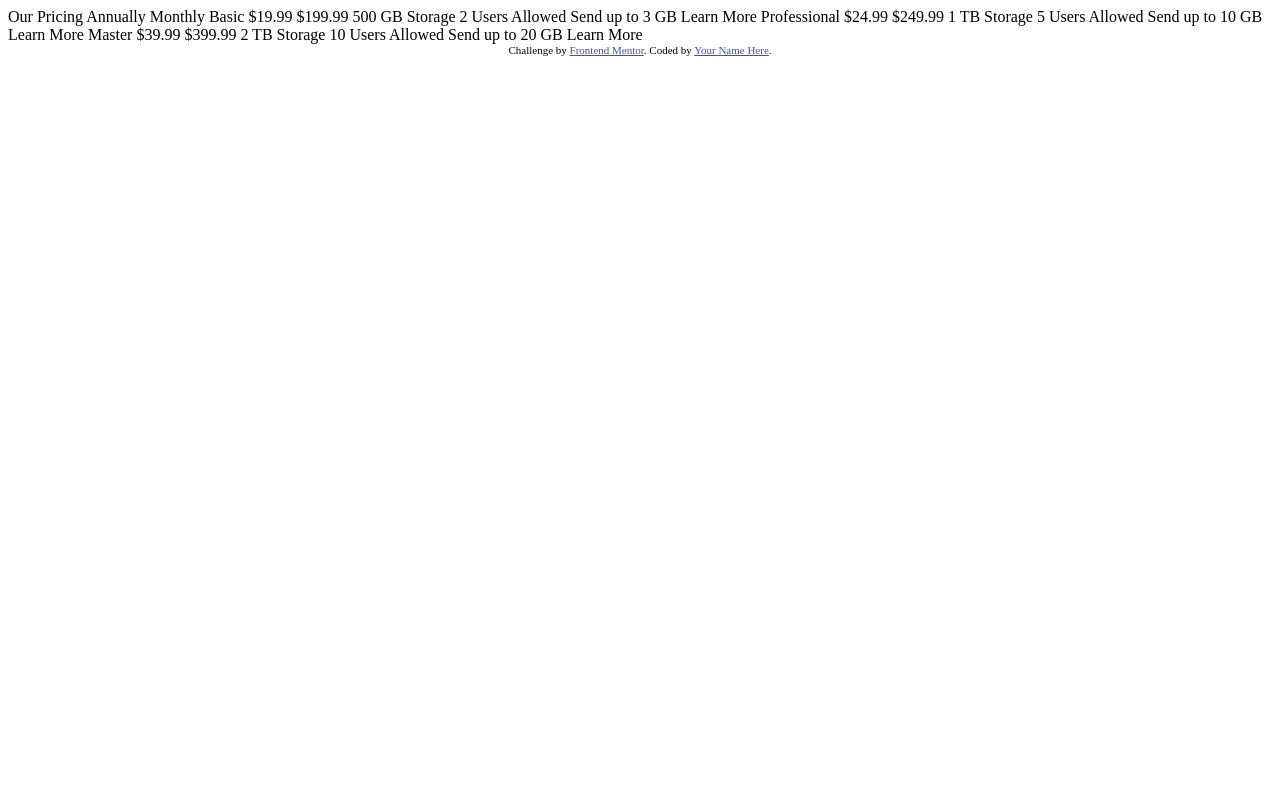
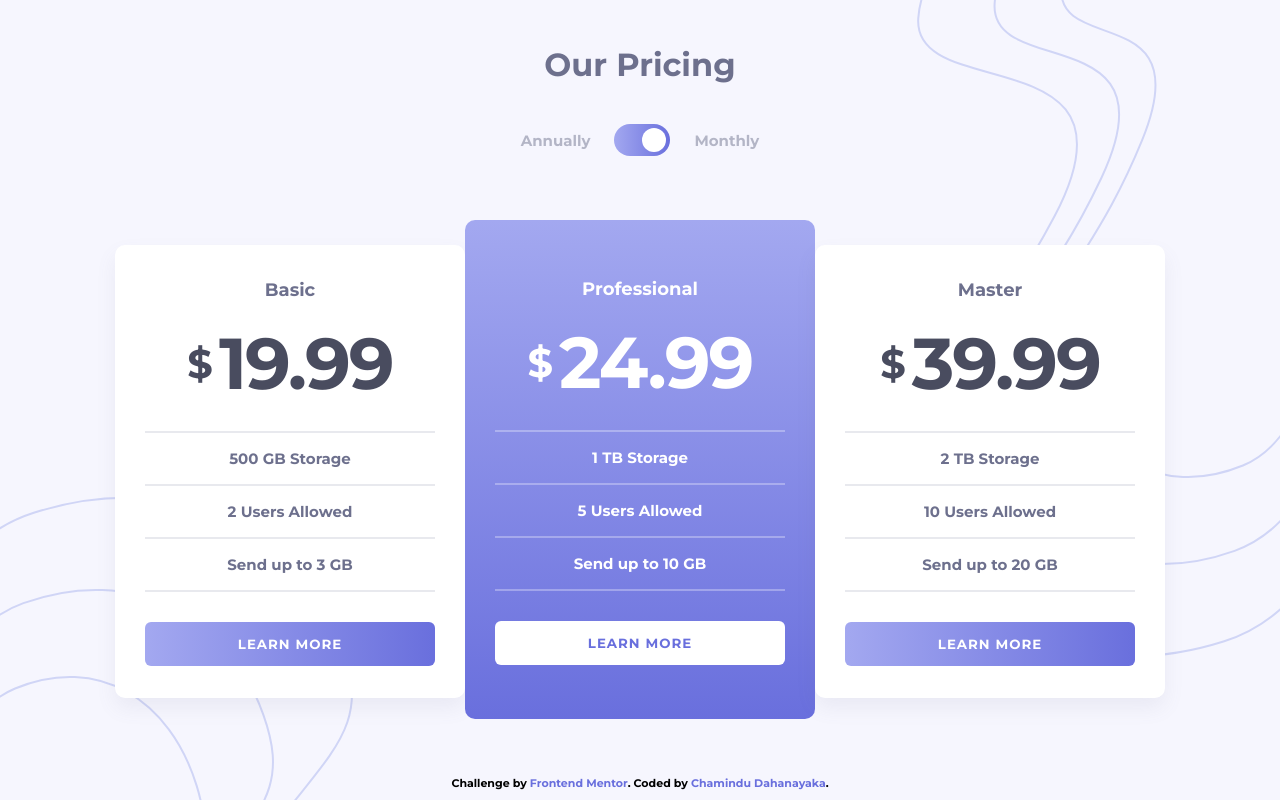
Before and after one commit to ChaminduD/Pricing-component-with-toggle, a plain HTML site: page index.html in a window 1280 px wide. Drawn offline with Linux system fonts and the light colour scheme.

Commit message:
Modified Files

```diff
--- a/index.html
+++ b/index.html
@@ -2,51 +2,86 @@
 <html lang="en">
 <head>
   <meta charset="UTF-8">
-  <meta name="viewport" content="width=device-width, initial-scale=1.0"> <!-- displays site properly based on user's device -->
+  <meta name="viewport" content="width=device-width, initial-scale=1.0">
 
   <link rel="icon" type="image/png" sizes="32x32" href="./images/favicon-32x32.png">
+  <link rel="stylesheet" href="style.css">
 
-  <title>Frontend Mentor | [Challenge Name Here]</title>
+  <link rel="preconnect" href="https://fonts.googleapis.com">
+  <link rel="preconnect" href="https://fonts.gstatic.com" crossorigin>
+  <link href="https://fonts.googleapis.com/css2?family=Montserrat:ital,wght@0,700;1,700&display=swap" rel="stylesheet">
 
-  <!-- Feel free to remove these styles or customise in your own stylesheet 👍 -->
-  <style>
-    .attribution { font-size: 11px; text-align: center; }
-    .attribution a { color: hsl(228, 45%, 44%); }
-  </style>
+  <title>Frontend Mentor | Pricing component with toggle</title>
 </head>
 <body>
+  <header>
+    <h1>Our Pricing</h1>
 
-  Our Pricing
-  Annually
-  Monthly
+    <div class="plan">
+      <span>Annually</span>
+      <label for="toggle" class="toggle-container">
+        <input type="checkbox" name="toggle" id="toggle" onclick="selectPlan()">
+        <span class="toggle-slider"></span>
+      </label>
+      <span>Monthly</span>
+    </div>
+  </header>
 
-  Basic
-  &dollar;19.99
-  &dollar;199.99
-  500 GB Storage
-  2 Users Allowed
-  Send up to 3 GB
-  Learn More
+  <main>
+    <section>
+      <h2>Basic</h2>
+      <p class="monthly"><span>&dollar;</span>19.99</p>
+      <p class="annually"><span>&dollar;</span>199.99</p>
+      <ul>
+        <hr>
+        <li>500 GB Storage</li>
+        <hr>
+        <li>2 Users Allowed</li>
+        <hr>
+        <li>Send up to 3 GB</li>
+        <hr>
+      </ul>
+      <button>Learn More</button>
+    </section>
 
-  Professional
-  &dollar;24.99
-  &dollar;249.99
-  1 TB Storage
-  5 Users Allowed
-  Send up to 10 GB
-  Learn More
+    <section>
+      <h2>Professional</h2>
+      <p class="monthly"><span>&dollar;</span>24.99</p>
+      <p class="annually"><span>&dollar;</span>249.99</p>
+      <ul>
+        <hr>
+        <li>1 TB Storage</li>
+        <hr>
+        <li>5 Users Allowed</li>
+        <hr>
+        <li>Send up to 10 GB</li>
+        <hr>
+      </ul>
+      <button>Learn More</button>
+    </section>
 
-  Master
-  &dollar;39.99
-  &dollar;399.99
-  2 TB Storage
-  10 Users Allowed
-  Send up to 20 GB
-  Learn More
+    <section>
+      <h2>Master</h2>
+      <p class="monthly"><span>&dollar;</span>39.99</p>
+      <p class="annually"><span>&dollar;</span>399.99</p>
+      <ul>
+        <hr>
+        <li>2 TB Storage</li>
+        <hr>
+        <li>10 Users Allowed</li>
+        <hr>
+        <li>Send up to 20 GB</li>
+        <hr>
+      </ul>
+      <button>Learn More</button>
+    </section>
+  </main>
 
-  <div class="attribution">
+  <footer class="attribution">
     Challenge by <a href="https://www.frontendmentor.io?ref=challenge" target="_blank">Frontend Mentor</a>.
-    Coded by <a href="#">Your Name Here</a>.
-  </div>
+    Coded by <a href="https://www.linkedin.com/in/chamindudahanayaka/">Chamindu Dahanayaka</a>.
+  </footer>
+
+  <script src="script.js"></script>
 </body>
 </html>
--- /dev/null
+++ b/script.js
@@ -0,0 +1,28 @@
+const toggle = document.getElementById("toggle");
+const monthly = document.querySelectorAll(".monthly");
+const annually = document.querySelectorAll(".annually");
+
+document.addEventListener('keydown', (event) => {
+    if(event.key === ' ' || event.key === 'Enter'){
+        toggle.checked = !toggle.checked;
+        selectPlan();
+    }
+});
+
+function selectPlan(){
+    if(toggle.checked){
+        monthly.forEach(element => {
+            element.style.display = 'none';
+        });
+        annually.forEach(element => {
+            element.style.display = 'flex';
+        });
+    }else{
+        monthly.forEach(element => {
+            element.style.display = 'flex';
+        });
+        annually.forEach(element => {
+            element.style.display = 'none';
+        });
+    }
+}
--- /dev/null
+++ b/style.css
@@ -0,0 +1,224 @@
+*{
+    margin: 0;
+    padding: 0;
+    box-sizing: border-box;
+    font-family: "Montserrat", sans-serif;
+}
+body{
+    min-height: 100vh;
+    width: 100%;
+    display: flex;
+    align-items: center;
+    justify-content: center;
+    flex-direction: column;
+    position: relative;
+    background-color: hsl(240, 78%, 98%);
+}
+body::before{
+    content: '';
+    position: fixed;
+    top: -36px;
+    right: -194px;
+    width: 100%;
+    height: 100%;
+    background-image: url('images/bg-top.svg');
+    background-repeat: no-repeat;
+    background-position: right top;
+    pointer-events: none;
+    z-index: -1;
+}
+header{
+    margin-top: 64px;
+}
+h1{
+    text-align: center;
+    color: hsl(233, 13%, 49%);
+    margin-bottom: 16px;
+}
+.plan{
+    display: flex;
+    align-items: center;
+    font-size: 15px;
+    color: hsl(234, 14%, 74%);
+}
+.toggle-container{
+    display: inline-block;
+    background: linear-gradient(90deg, hsl(236, 72%, 79%), hsl(237, 63%, 64%));
+    width: 56px;
+    height: 32px;
+    position: relative;
+    border-radius: 20px;
+    margin: 24px;
+    cursor: pointer;
+}
+.toggle-container:hover{
+    background: hsla(236, 72%, 79%, 0.7);
+}
+#toggle{
+    display: none;
+}
+#toggle:checked + .toggle-slider{
+    transform: translateX(-24px);
+}
+.toggle-slider{
+    display: inline-block;
+    background-color: hsl(0, 0%, 100%);
+    height: 24px;
+    width: 24px;
+    border-radius: 50%;
+    position: absolute;
+    right: 4px;
+    top: 4px;
+    transition: transform 0.4s;
+}
+main{
+    width: 100%;
+    padding: 24px;
+    text-align: center;
+    margin: 32px 0 52px;
+}
+section{
+    background-color: hsl(0, 0%, 100%);
+    padding: 34px 30px;
+    border-radius: 10px;
+    box-shadow: 0 10px 20px hsla(234, 13%, 49%, 0.092);
+}
+section:nth-child(2){
+    background: linear-gradient(hsl(236, 72%, 79%), hsl(237, 63%, 64%));
+    margin: 30px 0;
+    box-shadow: none;
+}
+section:nth-child(2) h2{
+    color: hsl(0, 0%, 100%);
+}
+section:nth-child(2) p{
+    color: hsl(0, 0%, 100%);
+}
+section:nth-child(2) hr{
+    border-color: hsla(0, 0%, 100%, 0.3);
+}
+section:nth-child(2) ul li{
+    color: hsl(0, 0%, 100%);
+}
+section:nth-child(2) button{
+    background: hsl(0, 0%, 100%);
+    color: hsl(237, 63%, 64%);
+}
+section:nth-child(2) button:hover{
+    background: transparent;
+    border: 1px solid hsl(0, 0%, 100%);
+    color: hsl(0, 0%, 100%);
+}
+section h2{
+    font-size: 18px;
+    color: hsl(233, 13%, 49%);
+    margin-bottom: 18px;
+}
+section p{
+    font-size: 72px;
+    display: flex;
+    align-items: center;
+    justify-content: center;
+    color: hsl(232, 13%, 33%);
+    letter-spacing: -2px;
+    margin-bottom: 24px;
+}
+section p span{
+    font-size: 40px;
+    padding-right: 8px;
+}
+section .annually{
+    display: none;
+}
+section ul li{
+    list-style-type: none;
+    padding: 16px 0;
+    font-size: 15px;
+    color: hsl(233, 13%, 49%);
+}
+hr{
+    border: 1px solid hsla(234, 14%, 74%, 0.3);
+}
+button{
+    width: 100%;
+    border: none;
+    padding: 14px 0;
+    text-transform: uppercase;
+    color: hsl(0, 0%, 100%);
+    background: linear-gradient(90deg, hsl(236, 72%, 79%), hsl(237, 63%, 64%));
+    margin: 30px 0 0;
+    letter-spacing: 1px;
+    border-radius: 6px;
+    cursor: pointer;
+    transition: 0.3s ease-in;
+}
+button:hover{
+    background: transparent;
+    border: 1px solid hsl(237, 63%, 64%);
+    color: hsl(237, 63%, 64%);
+}
+
+.attribution{
+    position: absolute;
+    bottom: 10px;
+    font-size: 11px;
+    text-align: center;
+}
+.attribution a{
+    color: hsl(237, 63%, 64%);
+    text-decoration: none;
+}
+
+@media only screen and (min-width:600px){
+    body::before{
+        top: 0;
+        right: 0;
+        background-position: right top;
+    }
+    main{
+        display: flex;
+        flex-direction: column;
+        justify-content: center;
+        align-items: center;
+    }
+    section{
+        width: 400px;
+    }
+}
+
+@media only screen and (min-width:980px){
+
+    body::after{
+        content: '';
+        position: fixed;
+        width: 100%;
+        height: 100%;
+        background-image: url('images/bg-bottom.svg');
+        background-repeat: no-repeat;
+        pointer-events: none;
+        z-index: -1;
+        background-position: left bottom;
+    }
+    header{
+        margin-top: 40px;
+    }
+    main{
+        display: flex;
+        flex-direction: row;
+        justify-content: center;
+        align-items: center;
+        margin-top: 16px;
+    }
+    section{
+        width: 350px;
+        margin-top: 4px;
+        padding-bottom: 32px;
+    }
+    section:nth-child(2){
+        margin: 0;
+        padding: 58px 30px 54px;
+    }
+    button{
+        margin-top: 30px;
+    }
+}
```
Also changed, not shown: design/active-states.jpg (deleted), design/desktop-design-annually.jpg (deleted), design/desktop-design-monthly.jpg (deleted), design/desktop-preview.jpg (deleted), design/mobile-design-annually.jpg (deleted), design/mobile-design-monthly.jpg (deleted), screenshot.jpeg (added), 3 other files.
